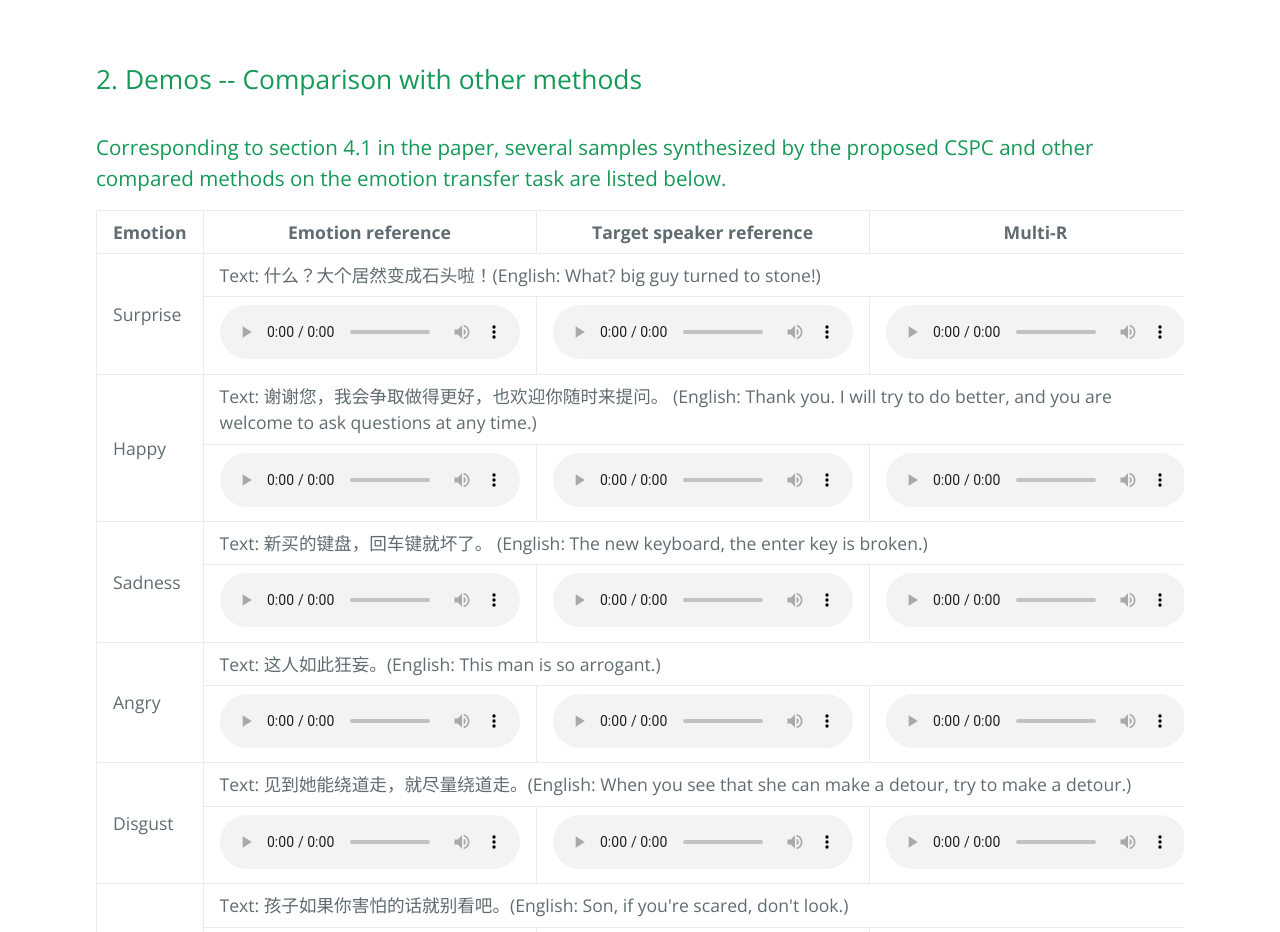
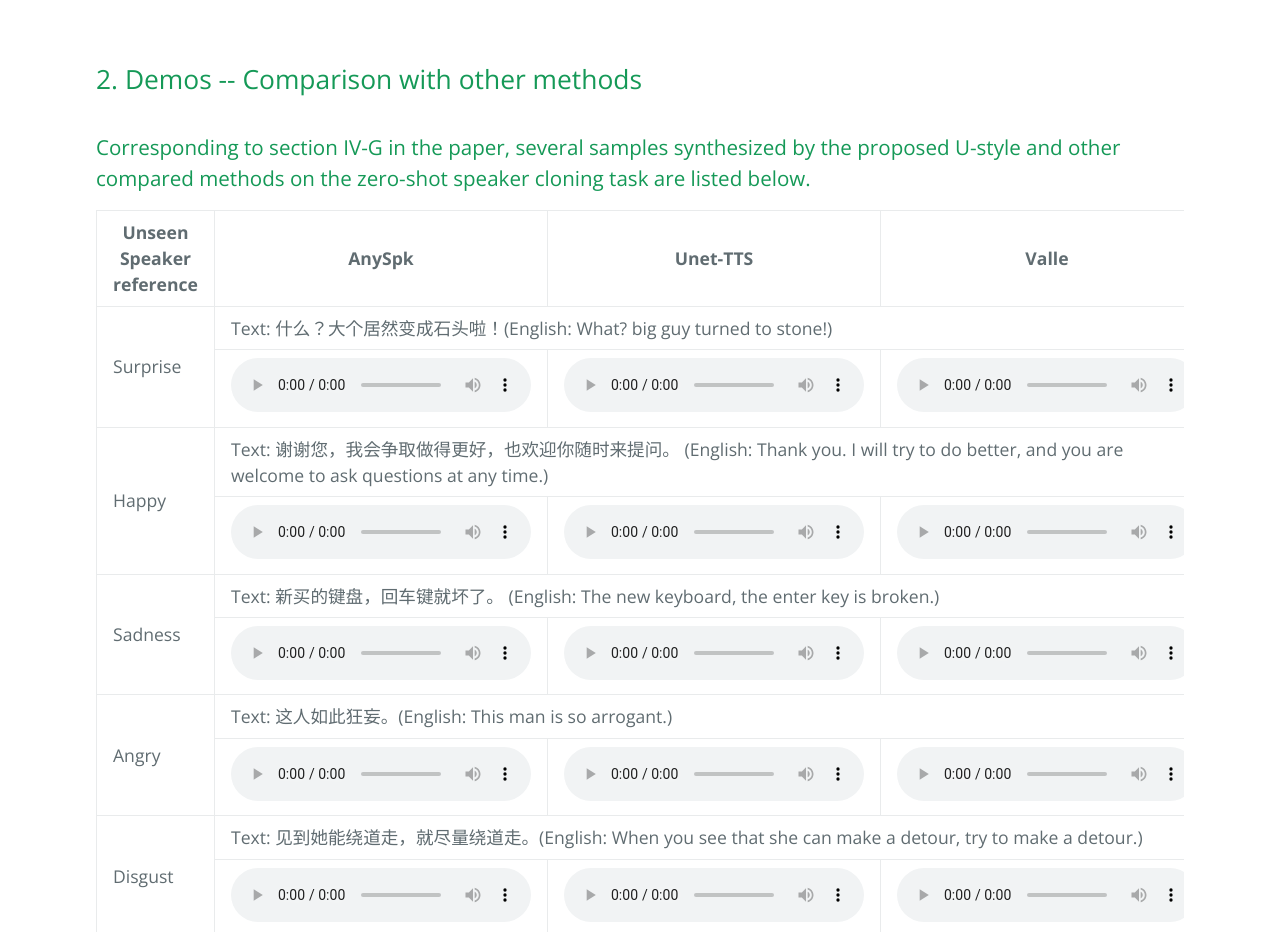
Before and after one commit to silyfox/Ustyle, a plain HTML site: page index.html in a window 1280 px wide. Shown: the part 1660-2592 px from the top of the page. Drawn offline with nearby package versions, Linux system fonts and the light colour scheme.

Commit message:
Update index.html

```diff
--- a/index.html
+++ b/index.html
@@ -62,17 +62,18 @@
 <br><br>
 
 <h2>2. Demos -- Comparison with other methods<a name="Comparison"></a></h2>
-<h3>Corresponding to section 4.1 in the paper, several samples synthesized by the proposed CSPC and other compared methods on the emotion transfer task are listed below.</h3>
+<h3>Corresponding to section IV-G in the paper, several samples synthesized by the proposed U-style and other compared methods on the zero-shot speaker cloning task are listed below.</h3>
 <table>
   <thead>
     <tr>
-      <th style="text-align: center"><strong>Emotion</strong></th>
-      <th style="text-align: center"><strong>Emotion reference</strong></th>
-      <th style="text-align: center"><strong>Target speaker reference</strong></th>
-      <th style="text-align: center"><strong>Multi-R</strong></th>
-      <th style="text-align: center"><strong>CSET</strong></th>
-      <th style="text-align: center"><strong>PB</strong></th>
-      <th style="text-align: center"><strong>CSPC (Proposed)</strong></th>
+      <!-- <th style="text-align: center"><strong>styles</strong></th> -->
+      <!-- <th style="text-align: center"><strong>Emotion reference</strong></th> -->
+      <th style="text-align: center"><strong>Unseen Speaker reference</strong></th>
+      <th style="text-align: center"><strong>AnySpk</strong></th>
+      <th style="text-align: center"><strong>Unet-TTS</strong></th>
+      <th style="text-align: center"><strong>Valle</strong></th>
+      <th style="text-align: center"><strong>U-style-100</strong></th>
+      <th style="text-align: center"><strong>U-style-500</strong></th>
     </tr>
   </thead>
   <tbody>
@@ -86,7 +87,6 @@
       <td style="text-align: left"><audio src="demo/multi-r/210091_sur.wav" controls="" preload=""></audio></td>
       <td style="text-align: left"><audio src="demo/taslp/210091_sur.wav" controls="" preload=""></audio></td>
       <td style="text-align: left"><audio src="demo/pan/210091_sur.wav" controls="" preload=""></audio></td>
-      <td style="text-align: left"><audio src="demo/pro/210091_sur.wav" controls="" preload=""></audio></td>
     </tr>
     <tr>
       <td style="text-align: left" rowspan=2>Happy</td>
```
